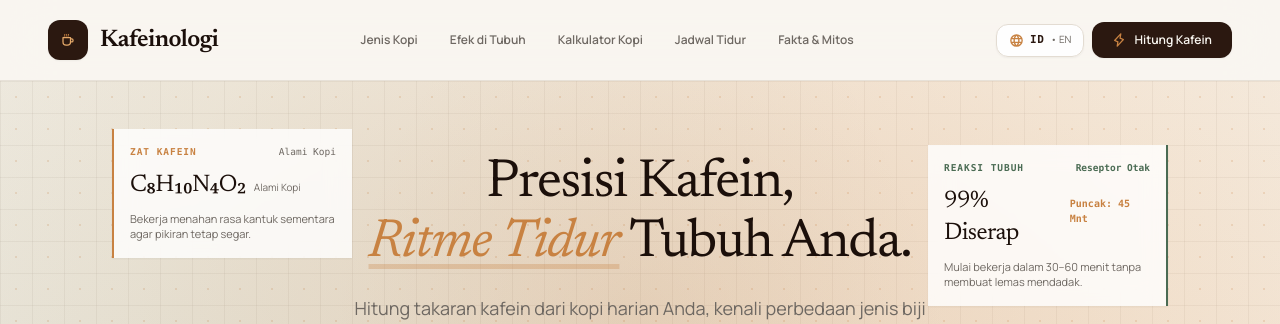
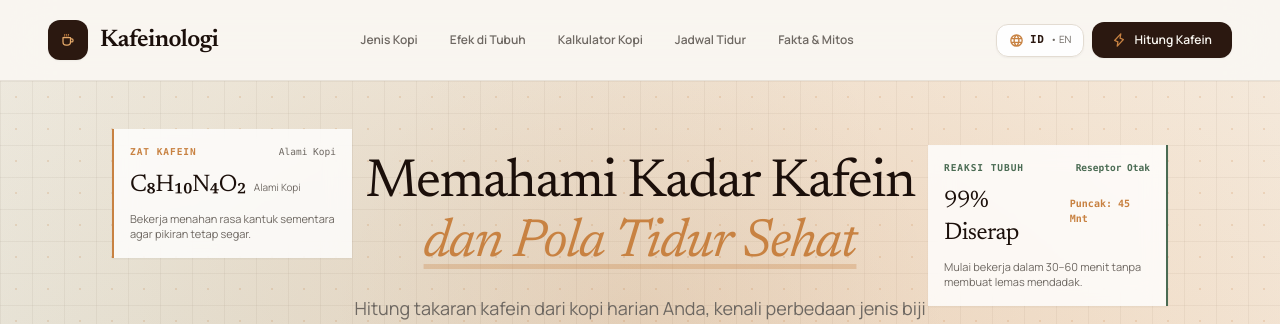
Before and after one commit to jshsinaga/cafeinology, a React (Vite) app: page / in a window 1280 px wide. Shown: the top 324 px of the page. Built offline with nearby package versions, Linux system fonts and the light colour scheme.

Commit message:
feat(content): new hero headline and vibe-coded footer credit

```diff
--- a/src/App.tsx
+++ b/src/App.tsx
@@ -344,6 +344,18 @@ export function App() {
             </div>
             <p className="font-medium">{t('footer.copyrightText')}</p>
           </div>
+
+          <p className="text-center text-[11px] sm:text-xs text-[#6E6862]">
+            vibe coded with Gemini 3.7 Flash by{' '}
+            <a
+              href="https://itsjo.dev"
+              target="_blank"
+              rel="noopener noreferrer"
+              className="font-semibold text-[#C88242] hover:text-[#1B0F0A] underline decoration-[#C88242]/40 underline-offset-2 transition-colors"
+            >
+              itsjo.dev
+            </a>
+          </p>
         </div>
       </footer>
     </div>
--- a/src/i18n.ts
+++ b/src/i18n.ts
@@ -23,9 +23,9 @@ export const resources = {
         badgeRightVal: '99% Diserap',
         badgeRightPeak: 'Puncak: 45 Mnt',
         badgeRightDesc: 'Mulai bekerja dalam 30–60 menit tanpa membuat lemas mendadak.',
-        titleMain: 'Presisi Kafein,',
-        titleAccent: 'Ritme Tidur',
-        titleEnd: 'Tubuh Anda.',
+        titleMain: 'Memahami Kadar Kafein',
+        titleAccent: 'dan Pola Tidur Sehat',
+        titleEnd: '',
         subtitle: 'Hitung takaran kafein dari kopi harian Anda, kenali perbedaan jenis biji kopi, dan ketahui berapa lama efeknya bertahan di tubuh agar tidur malam tetap nyenyak.',
         ctaSchedule: 'Cek Jadwal Kopi & Waktu Tidur',
         ctaConverter: 'Hitung Kafein dari Takaran',
@@ -233,9 +233,9 @@ export const resources = {
         badgeRightVal: '99% Absorbed',
         badgeRightPeak: 'Peak: 45 Min',
         badgeRightDesc: 'Starts working within 30–60 minutes without sudden energy crashes.',
-        titleMain: 'Caffeine Precision,',
-        titleAccent: 'Sleep Rhythm',
-        titleEnd: 'for Your Body.',
+        titleMain: 'Understanding Caffeine Levels',
+        titleAccent: 'and Healthy Sleep Patterns',
+        titleEnd: '',
         subtitle: 'Estimate the exact caffeine from your daily coffee dose, discover bean varieties, and track how long caffeine remains in your body for restful night sleep.',
         ctaSchedule: 'Check Coffee & Sleep Schedule',
         ctaConverter: 'Calculate Caffeine from Dose',
```
